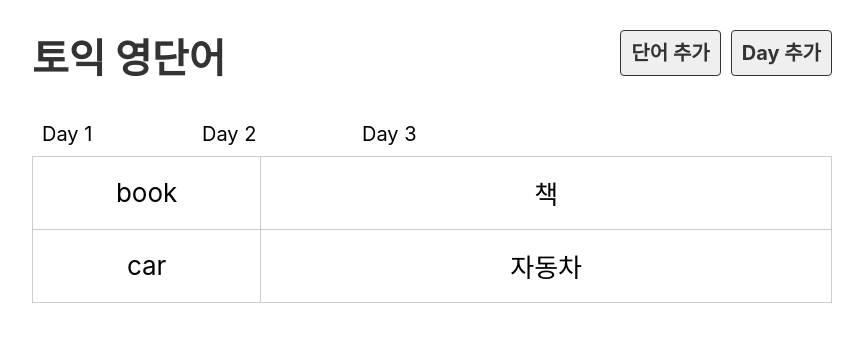
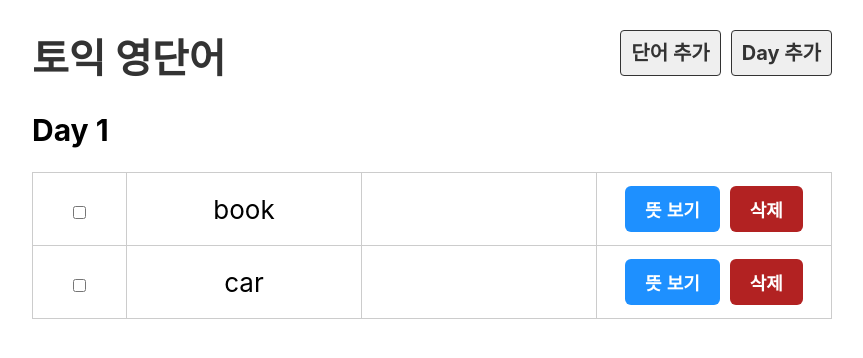
Before and after one commit to petahseo/Vocab-CodingAngma, a React (Create React App) app: page /day/1 in a window 1280 px wide. Shown: the top 358 px of the page, without its empty margins (208-1071 px from the left). Built offline with nearby package versions, Linux system fonts and the light colour scheme.

Commit message:
router, usestate, useparams, props

```diff
--- a/package.json
+++ b/package.json
@@ -8,6 +8,7 @@
     "@testing-library/user-event": "^13.5.0",
     "react": "^18.2.0",
     "react-dom": "^18.2.0",
+    "react-router-dom": "^6.3.0",
     "react-scripts": "5.0.1",
     "web-vitals": "^2.1.4"
   },
--- a/src/App.js
+++ b/src/App.js
@@ -1,14 +1,21 @@
 import Header from "./component/Header";
 import DayList from "./component/DayList";
 import Day from "./component/Day";
+import { BrowserRouter, Routes, Route } from "react-router-dom";
+import EmptyPage from "./component/EmptyPage";
 
 function App() {
   return (
-    <div className="App">
-      <Header />
-      <DayList />
-      <Day />
-    </div>
+    <BrowserRouter>
+      <div className="App">
+        <Header />
+        <Routes>
+          <Route path="/" element={<DayList />} />
+          <Route path="/day/:day" element={<Day />} />
+          <Route path="/*" element={<EmptyPage />} />
+        </Routes>
+      </div>
+    </BrowserRouter>
   );
 }
 
--- a/src/component/Day.js
+++ b/src/component/Day.js
@@ -1,18 +1,18 @@
 import dummy from "../db/data.json";
+import { useParams } from "react-router-dom";
+import Word from "./Word";
 
 export default function Day() {
-  const day = 1;
-  const wordList = dummy.words.filter((word) => word.day === day);
+  const { day } = useParams();
+  const wordList = dummy.words.filter((word) => word.day === Number(day));
 
   return (
     <>
+      <h2>Day {day}</h2>
       <table>
         <tbody>
           {wordList.map((word) => (
-            <tr key={word.id}>
-              <td>{word.eng}</td>
-              <td>{word.kor}</td>
-            </tr>
+            <Word word={word} key={word.id} />
           ))}
         </tbody>
       </table>
--- a/src/component/DayList.js
+++ b/src/component/DayList.js
@@ -1,13 +1,14 @@
+import { Link } from "react-router-dom";
 import dummy from "../db/data.json";
 
 export default function DayList() {
-  console.log(dummy);
   return (
     <ul className="list_day">
       {dummy.days.map((day) => (
-        <li key={day.id}>Day {day.day}</li>
+        <li key={day.id}>
+          <Link to={`/day/${day.day}`}>Day {day.day}</Link>
+        </li>
       ))}
-      <li></li>
     </ul>
   );
 }
--- /dev/null
+++ b/src/component/EmptyPage.js
@@ -0,0 +1,10 @@
+import { Link } from "react-router-dom";
+
+export default function EmptyPage() {
+  return (
+    <>
+      <h2>잘못된 접근입니다.</h2>
+      <Link to="/">돌아가기</Link>
+    </>
+  );
+}
--- a/src/component/Header.js
+++ b/src/component/Header.js
@@ -1,8 +1,10 @@
+import { Link } from "react-router-dom";
+
 export default function Header() {
   return (
     <div className="header">
       <h1>
-        <a href="/">토익 영단어</a>
+        <Link to="/">토익 영단어</Link>
       </h1>
       <div className="menu">
         <a href="#x" className="link">
--- /dev/null
+++ b/src/component/Word.js
@@ -0,0 +1,27 @@
+import { useState } from "react";
+
+export default function Word({ word }) {
+  const [isShow, setIsShow] = useState(false);
+  const [isDone, setIsDone] = useState(word.isDone);
+
+  function toggleShow() {
+    setIsShow(!isShow);
+  }
+  function toggleDone() {
+    setIsDone(!isDone);
+  }
+
+  return (
+    <tr className={isDone ? "off" : ""}>
+      <td>
+        <input type="checkbox" checked={isDone} onChange={toggleDone} />
+      </td>
+      <td>{word.eng}</td>
+      <td>{isShow && word.kor}</td>
+      <td>
+        <button onClick={toggleShow}>뜻 {isShow ? "숨기기" : "보기"} </button>
+        <button className="btn_del">삭제</button>
+      </td>
+    </tr>
+  );
+}
```
Also changed, not shown: 1 other file (tests, documents, lock files or other folders).
